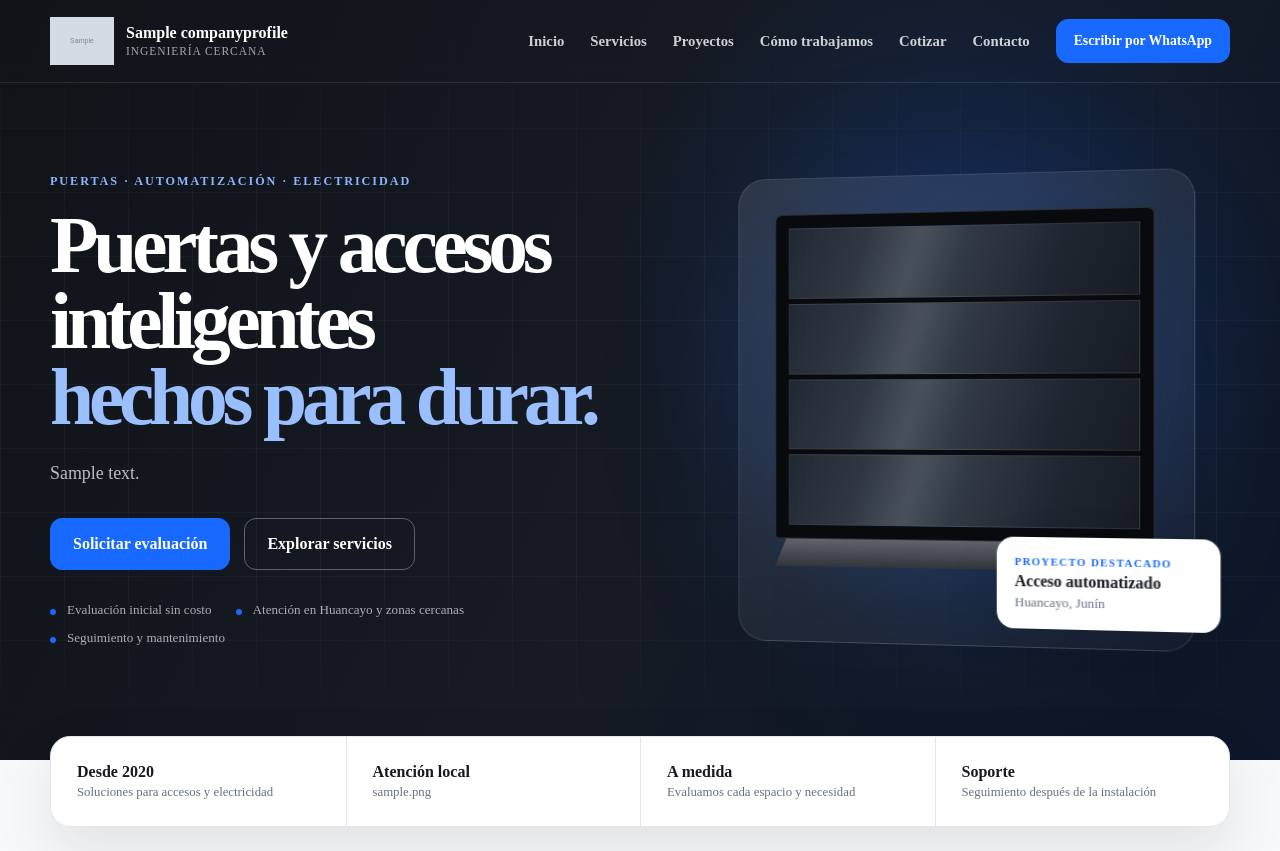
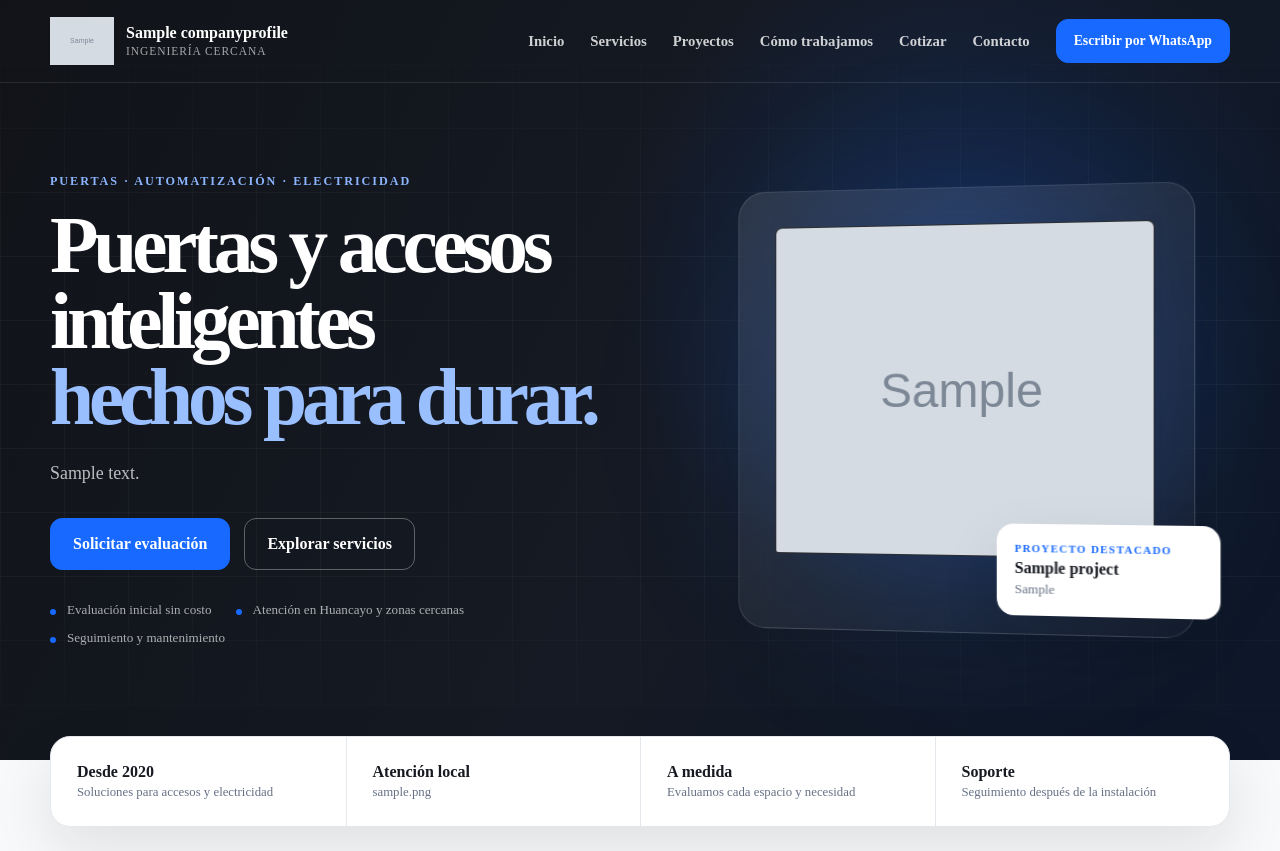
Before and after one commit to pooldigoms18-dot/ms-electrical-web, a Django app: page / in a window 1280 px wide. Shown: the top 851 px of the page. Run offline with Django 5.2, Linux system fonts and the light colour scheme; tables that the repository leaves empty hold one stand-in row (values such as "Sample post"); grey boxes marked "Sample" are stand-in pictures.

Commit message:
Conectar proyecto destacado con la portada

```diff
--- a/apps/core/views.py
+++ b/apps/core/views.py
@@ -25,7 +25,7 @@ def home(request):
         )[:6]
     )
 
-    featured_projects = (
+    featured_projects = list(
         Project.objects
         .filter(
             is_active=True,
@@ -38,6 +38,13 @@ def home(request):
             "title",
         )[:3]
     )
+
+    hero_project = (
+        featured_projects[0]
+        if featured_projects
+        else None
+    )
+
     home_faqs = (
         GlobalFAQ.objects
         .filter(
@@ -53,6 +60,7 @@ def home(request):
     context = {
         "services": featured_services,
         "featured_projects": featured_projects,
+        "hero_project": hero_project,
         "home_faqs": home_faqs,
     }
 
--- a/apps/portfolio/models.py
+++ b/apps/portfolio/models.py
@@ -7,6 +7,7 @@ from django.utils.text import slugify
 
 from apps.services.models import Service
 from apps.core.image_utils import optimize_uploaded_image
+
 
 def generate_unique_slug(model, value, current_pk=None):
     """Genera un identificador URL único."""
@@ -209,7 +210,14 @@ class Project(models.Model):
         verbose_name_plural = "proyectos"
 
     def save(self, *args, **kwargs):
-        """Optimiza la portada nueva antes de almacenarla."""
+        """Genera el slug y optimiza la portada nueva."""
+
+        if not self.slug:
+            self.slug = generate_unique_slug(
+                Project,
+                self.title,
+                self.pk,
+            )
 
         if (
             self.cover_image
@@ -219,22 +227,15 @@ class Project(models.Model):
                 self.cover_image,
             )
 
+        super().save(
+            *args,
+            **kwargs,
+        )
+
     def __str__(self):
         """Representa el proyecto en el administrador."""
 
         return self.title
-
-    def save(self, *args, **kwargs):
-        """Genera el identificador URL cuando esté vacío."""
-
-        if not self.slug:
-            self.slug = generate_unique_slug(
-                Project,
-                self.title,
-                self.pk,
-            )
-
-        super().save(*args, **kwargs)
 
 
 class ProjectImage(models.Model):
--- a/static/css/site.css
+++ b/static/css/site.css
@@ -398,7 +398,38 @@ a {
     backdrop-filter: blur(14px);
     transform: perspective(1100px) rotateY(-7deg);
 }
-
+.hero-project-link {
+    display: block;
+    overflow: hidden;
+    min-height: 330px;
+    background: #080a0d;
+    border: 1px solid rgba(255, 255, 255, 0.14);
+    border-radius: 7px 7px 3px 3px;
+}
+
+.hero-project-image {
+    display: block;
+    width: 100%;
+    height: 330px;
+    object-fit: cover;
+    object-position: center;
+}
+
+.project-badge-link {
+    text-decoration: none;
+    transition:
+        transform 180ms ease,
+        box-shadow 180ms ease;
+}
+
+.project-badge-link:hover {
+    box-shadow: 0 24px 50px rgba(0, 0, 0, 0.25);
+}
+
+.project-badge-link:focus-visible {
+    outline: 3px solid var(--blue);
+    outline-offset: 4px;
+}
 .door-frame {
     display: grid;
     gap: 5px;
@@ -897,7 +928,13 @@ a {
     .door-frame {
         min-height: 245px;
     }
-
+    .hero-project-link {
+        min-height: 245px;
+    }
+
+    .hero-project-image {
+        height: 245px;
+    }
     .project-badge {
         right: 10px;
         bottom: 14px;
--- a/templates/core/home.html
+++ b/templates/core/home.html
@@ -74,11 +74,28 @@
 
             <div
                 class="hero-visual"
+                {% if hero_project %}
+                    aria-label="Proyecto destacado: {{ hero_project.title }}"
+                {% else %}
                     aria-label="Representación de una puerta seccional"
+                {% endif %}
             >
                 <div class="visual-glow"></div>
 
                 <div class="door-scene">
+                    {% if hero_project and hero_project.cover_image %}
+                        <a
+                            class="hero-project-link"
+                            href="{% url 'portfolio:detail' hero_project.slug %}"
+                            aria-label="Ver proyecto {{ hero_project.title }}"
+                        >
+                            <img
+                                class="hero-project-image"
+                                src="{{ hero_project.cover_image.url }}"
+                                alt="{{ hero_project.cover_alt_text|default:hero_project.title }}"
+                            >
+                        </a>
+                    {% else %}
                         <div class="door-frame">
                             <div class="door-panel"></div>
                             <div class="door-panel"></div>
@@ -87,12 +104,24 @@
                         </div>
 
                         <div class="scene-floor"></div>
+                    {% endif %}
 
+                    {% if hero_project %}
+                        <a
+                            class="project-badge project-badge-link"
+                            href="{% url 'portfolio:detail' hero_project.slug %}"
+                        >
+                            <span>Proyecto destacado</span>
+                            <strong>{{ hero_project.title }}</strong>
+                            <small>{{ hero_project.location }}</small>
+                        </a>
+                    {% else %}
                         <div class="project-badge">
                             <span>Proyecto destacado</span>
                             <strong>Acceso automatizado</strong>
                             <small>Huancayo, Junín</small>
                         </div>
+                    {% endif %}
                 </div>
             </div>
         </div>
```
Lines whose indentation alone changed are shown as unchanged.
